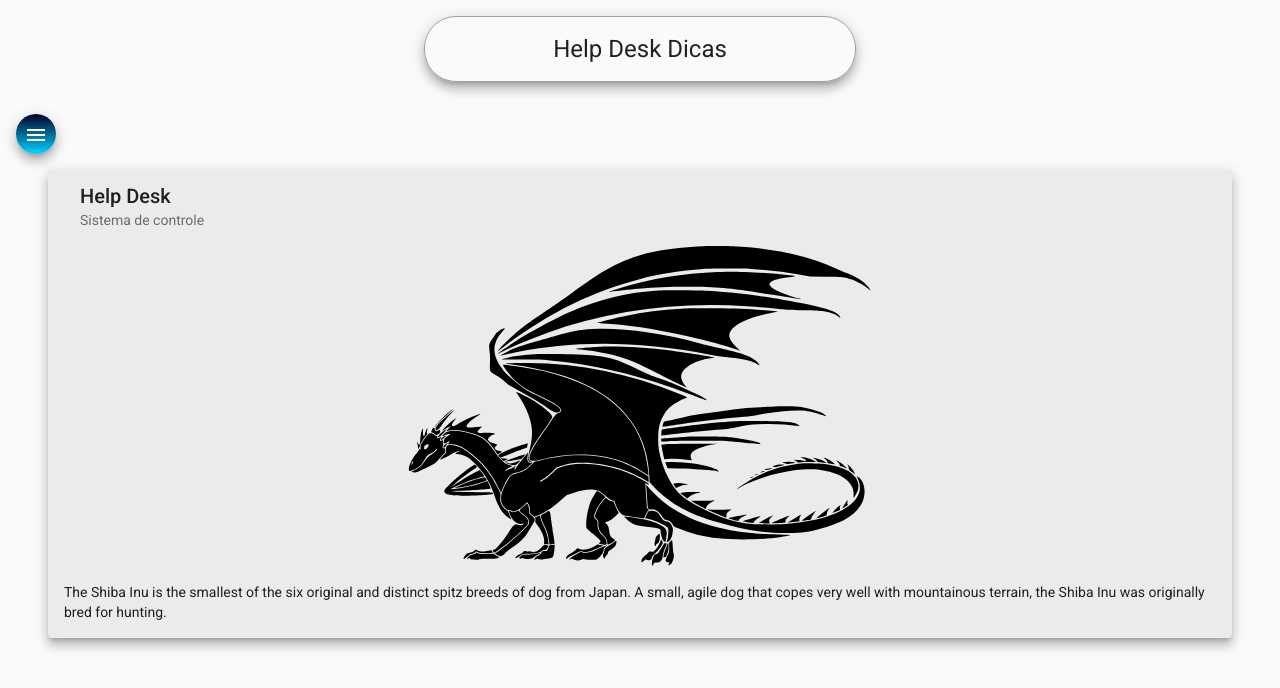
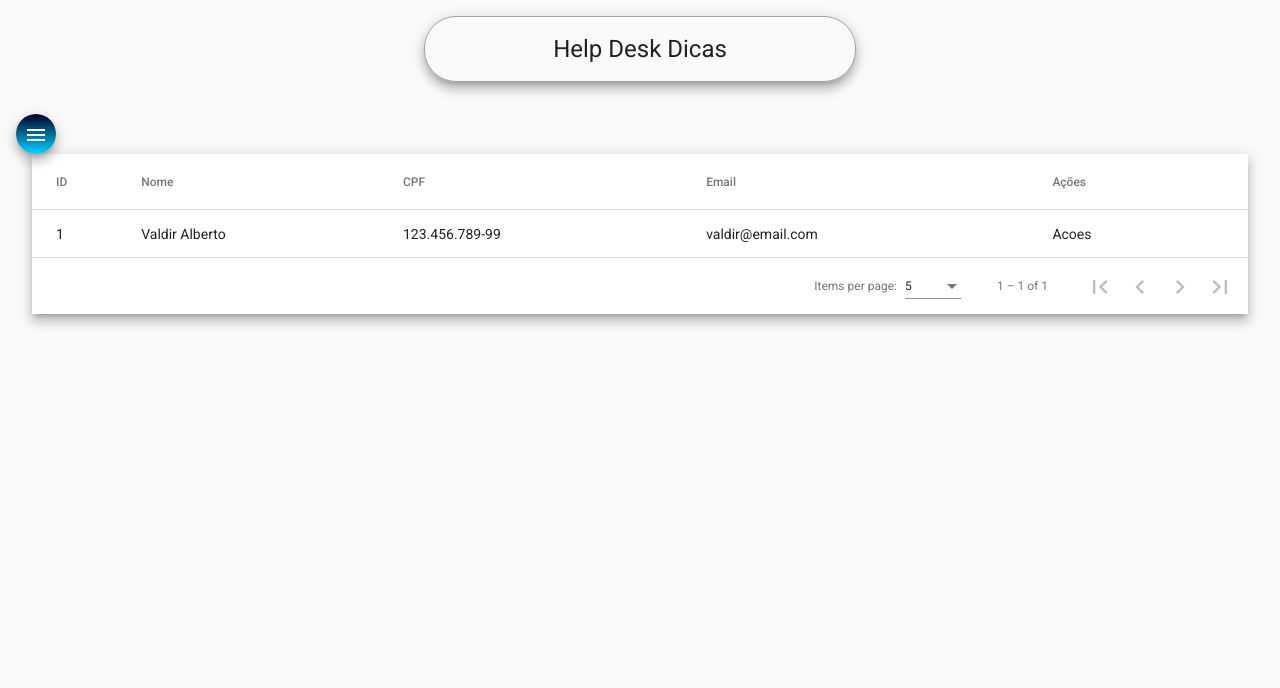
Before and after one commit to AbnerLuan/helpdesk-front, an Angular app: page /tecnicos in a window 1280 px wide. Before the commit this address led to /home. Shown: the top 688 px of the page. Built offline with nearby package versions, Linux system fonts and the light colour scheme.

Commit message:
componente login criado

```diff
--- a/src/app/app.module.ts
+++ b/src/app/app.module.ts
@@ -32,6 +32,7 @@
 import { HomeComponent } from './components/home/home.component';
 import { HeaderComponent } from './components/header/header.component';
 import { TecnicoListComponent } from './components/tecnico/tecnico-list/tecnico-list.component';
+import { LoginComponent } from './components/login/login.component';
 
 
 
@@ -42,7 +43,8 @@
     NavComponent,
     HomeComponent,
     HeaderComponent,
-    TecnicoListComponent
+    TecnicoListComponent,
+    LoginComponent
   ],
   imports: [
     BrowserModule,
--- /dev/null
+++ b/src/app/components/login/login.component.html
@@ -0,0 +1 @@
+<p>login works!</p>
--- /dev/null
+++ b/src/app/components/login/login.component.ts
@@ -0,0 +1,15 @@
+import { Component, OnInit } from '@angular/core';
+
+@Component({
+  selector: 'app-login',
+  templateUrl: './login.component.html',
+  styleUrls: ['./login.component.css']
+})
+export class LoginComponent implements OnInit {
+
+  constructor() { }
+
+  ngOnInit(): void {
+  }
+
+}
--- a/src/app/components/nav/nav.component.ts
+++ b/src/app/components/nav/nav.component.ts
@@ -11,7 +11,7 @@
   constructor(private router: Router) { }
 
   ngOnInit(): void {
-    this.router.navigate(['home'])
+    this.router.navigate(['tecnicos'])
   }
 
 }
--- a/src/app/components/tecnico/tecnico-list/tecnico-list.component.css
+++ b/src/app/components/tecnico/tecnico-list/tecnico-list.component.css
@@ -0,0 +1,8 @@
+.container {
+    width: 95%;
+    margin:auto;
+}
+
+table {
+    width: 100%;
+  }
--- a/src/app/components/tecnico/tecnico-list/tecnico-list.component.html
+++ b/src/app/components/tecnico/tecnico-list/tecnico-list.component.html
@@ -1 +1,41 @@
-<p>tecnico-list works!</p>
+<div class="container">
+
+    <div class="mat-elevation-z8">
+        <table mat-table [dataSource]="dataSource">
+
+          <ng-container matColumnDef="position">
+            <th mat-header-cell *matHeaderCellDef> ID </th>
+            <td mat-cell *matCellDef="let element"> {{element.id}} </td>
+          </ng-container>
+
+          <ng-container matColumnDef="name">
+            <th mat-header-cell *matHeaderCellDef> Nome </th>
+            <td mat-cell *matCellDef="let element"> {{element.nome}} </td>
+          </ng-container>
+
+          <ng-container matColumnDef="weight">
+            <th mat-header-cell *matHeaderCellDef> CPF </th>
+            <td mat-cell *matCellDef="let element"> {{element.cpf}} </td>
+          </ng-container>
+
+          <ng-container matColumnDef="symbol">
+            <th mat-header-cell *matHeaderCellDef> Email </th>
+            <td mat-cell *matCellDef="let element"> {{element.email}} </td>
+          </ng-container>
+
+          <ng-container matColumnDef="acoes">
+            <th mat-header-cell *matHeaderCellDef> Ações </th>
+            <td mat-cell *matCellDef="let element"> Acoes </td>
+          </ng-container>
+
+          <tr mat-header-row *matHeaderRowDef="displayedColumns"></tr>
+          <tr mat-row *matRowDef="let row; columns: displayedColumns;"></tr>
+        </table>
+
+        <mat-paginator [pageSizeOptions]="[5, 10, 20]"
+                       showFirstLastButtons
+                       aria-label="Select page of periodic elements">
+        </mat-paginator>
+      </div>
+
+</div>
--- a/src/app/components/tecnico/tecnico-list/tecnico-list.component.ts
+++ b/src/app/components/tecnico/tecnico-list/tecnico-list.component.ts
@@ -1,4 +1,7 @@
-import { Component, OnInit } from '@angular/core';
+import { Component, OnInit, ViewChild } from '@angular/core';
+import { MatPaginator } from '@angular/material/paginator';
+import { MatTableDataSource } from '@angular/material/table';
+import { Tecnico } from 'src/app/models/tecnicos';
 
 @Component({
   selector: 'app-tecnico-list',
@@ -7,9 +10,30 @@
 })
 export class TecnicoListComponent implements OnInit {
 
+  ELEMENT_DATA: Tecnico[] = [
+    {
+    id: 1,
+    nome: 'Valdir Alberto',
+    cpf: '123.456.789-99',
+    email: 'valdir@email.com',
+    perfis: ['0'],
+    dataCriacao: '15/10/2020'
+  }
+]
+
+  displayedColumns: string[] = ['position', 'name', 'weight', 'symbol', 'acoes'];
+  dataSource = new MatTableDataSource<Tecnico>(this.ELEMENT_DATA);
+
   constructor() { }
 
   ngOnInit(): void {
   }
 
+  @ViewChild(MatPaginator) paginator: MatPaginator;
+
+  ngAfterViewInit() {
+    this.dataSource.paginator = this.paginator;
+  }
+
+
 }
--- /dev/null
+++ b/src/app/models/tecnicos.ts
@@ -0,0 +1,8 @@
+export interface Tecnico {
+    id?:         any;
+    nome:        string;
+    cpf:         string;
+    email:       string;
+    perfis:      string[];
+    dataCriacao: any;
+}
```
Also changed, not shown: src/app/components/login/login.component.css (added), src/app/components/nav/nav.component.html (line endings or trailing spaces).
